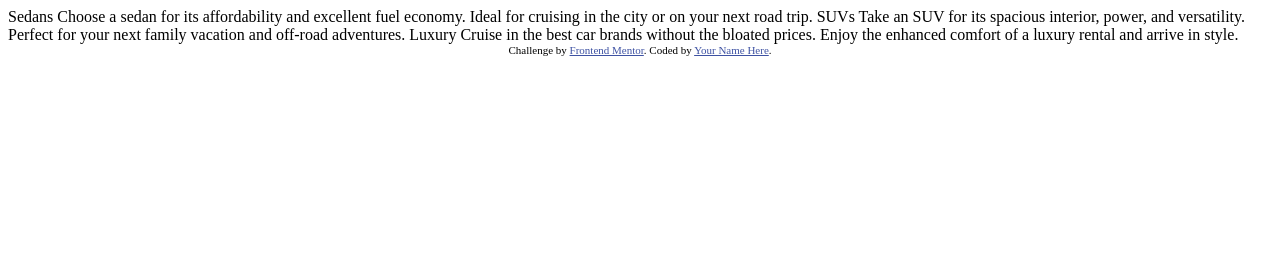
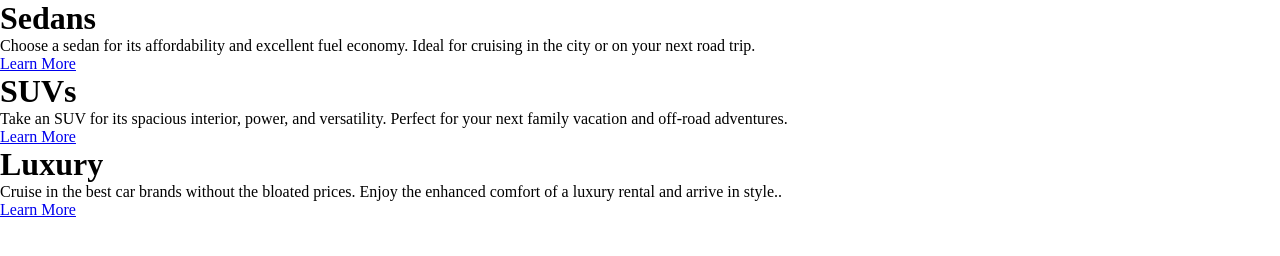
Before and after one commit to Mabchir/3-column-preview-card-component, a plain HTML site: page index.html in a window 1280 px wide. Drawn offline with Linux system fonts and the light colour scheme.

Commit message:
setting up the main divs and the styles.css file

```diff
--- a/index.html
+++ b/index.html
@@ -1,36 +1,48 @@
 <!DOCTYPE html>
 <html lang="en">
-<head>
-  <meta charset="UTF-8">
-  <meta name="viewport" content="width=device-width, initial-scale=1.0"> <!-- displays site properly based on user's device -->
+  <head>
+    <meta charset="UTF-8" />
+    <meta name="viewport" content="width=device-width, initial-scale=1.0" />
+    <!-- displays site properly based on user's device -->
 
-  <link rel="icon" type="image/png" sizes="32x32" href="./images/favicon-32x32.png">
+    <link
+      rel="icon"
+      type="image/png"
+      sizes="32x32"
+      href="./images/favicon-32x32.png"
+    />
+    <link rel="stylesheet" href="styles.css" />
 
-  <title>Frontend Mentor | 3-column preview card component</title>
+    <title>3-column preview card component | MB</title>
+  </head>
+  <body>
+    <main>
+      <div class="sedans">
+        <h1>Sedans</h1>
+        <p>
+          Choose a sedan for its affordability and excellent fuel economy. Ideal
+          for cruising in the city or on your next road trip.
+        </p>
+        <a href="https://google.com" class="button">Learn More</a>
+      </div>
 
-  <!-- Feel free to remove these styles or customise in your own stylesheet 👍 -->
-  <style>
-    .attribution { font-size: 11px; text-align: center; }
-    .attribution a { color: hsl(228, 45%, 44%); }
-  </style>
-</head>
-<body>
+      <div class="suvs">
+        <h1>SUVs</h1>
+        <p>
+          Take an SUV for its spacious interior, power, and versatility. Perfect
+          for your next family vacation and off-road adventures.
+        </p>
+        <a href="https://google.com" class="button">Learn More</a>
+      </div>
 
-  Sedans
-  Choose a sedan for its affordability and excellent fuel economy. Ideal for cruising in the city
-  or on your next road trip.
-
-  SUVs
-  Take an SUV for its spacious interior, power, and versatility. Perfect for your next family vacation
-  and off-road adventures.
-
-  Luxury
-  Cruise in the best car brands without the bloated prices. Enjoy the enhanced comfort of a luxury
-  rental and arrive in style.
-
-  <div class="attribution">
-    Challenge by <a href="https://www.frontendmentor.io?ref=challenge" target="_blank">Frontend Mentor</a>.
-    Coded by <a href="#">Your Name Here</a>.
-  </div>
-</body>
+      <div class="suvs">
+        <h1>Luxury</h1>
+        <p>
+          Cruise in the best car brands without the bloated prices. Enjoy the
+          enhanced comfort of a luxury rental and arrive in style..
+        </p>
+        <a href="https://google.com" class="button">Learn More</a>
+      </div>
+    </main>
+  </body>
 </html>
--- /dev/null
+++ b/styles.css
@@ -0,0 +1,12 @@
+@import url("https://fonts.googleapis.com/css2?family=Big+Shoulders+Display:wght@700&family=Lexend+Deca&display=swap");
+
+:root {
+  --fontLex: "Lexend Deca", sans-serif;
+  --fontBig: "Big Shoulders Display", cursive;
+}
+
+* {
+  margin: 0;
+  padding: 0;
+  box-sizing: border-box;
+}
```
